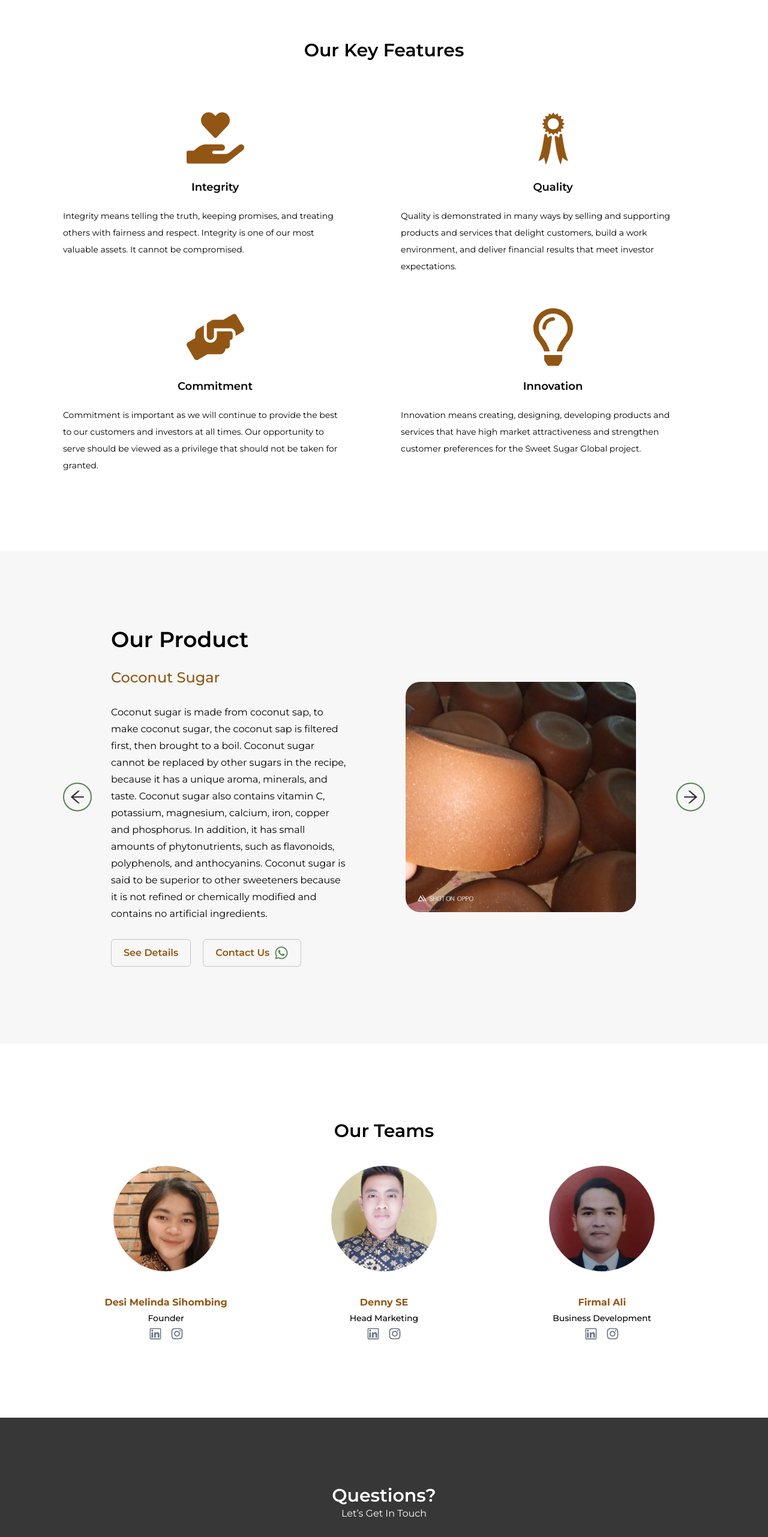
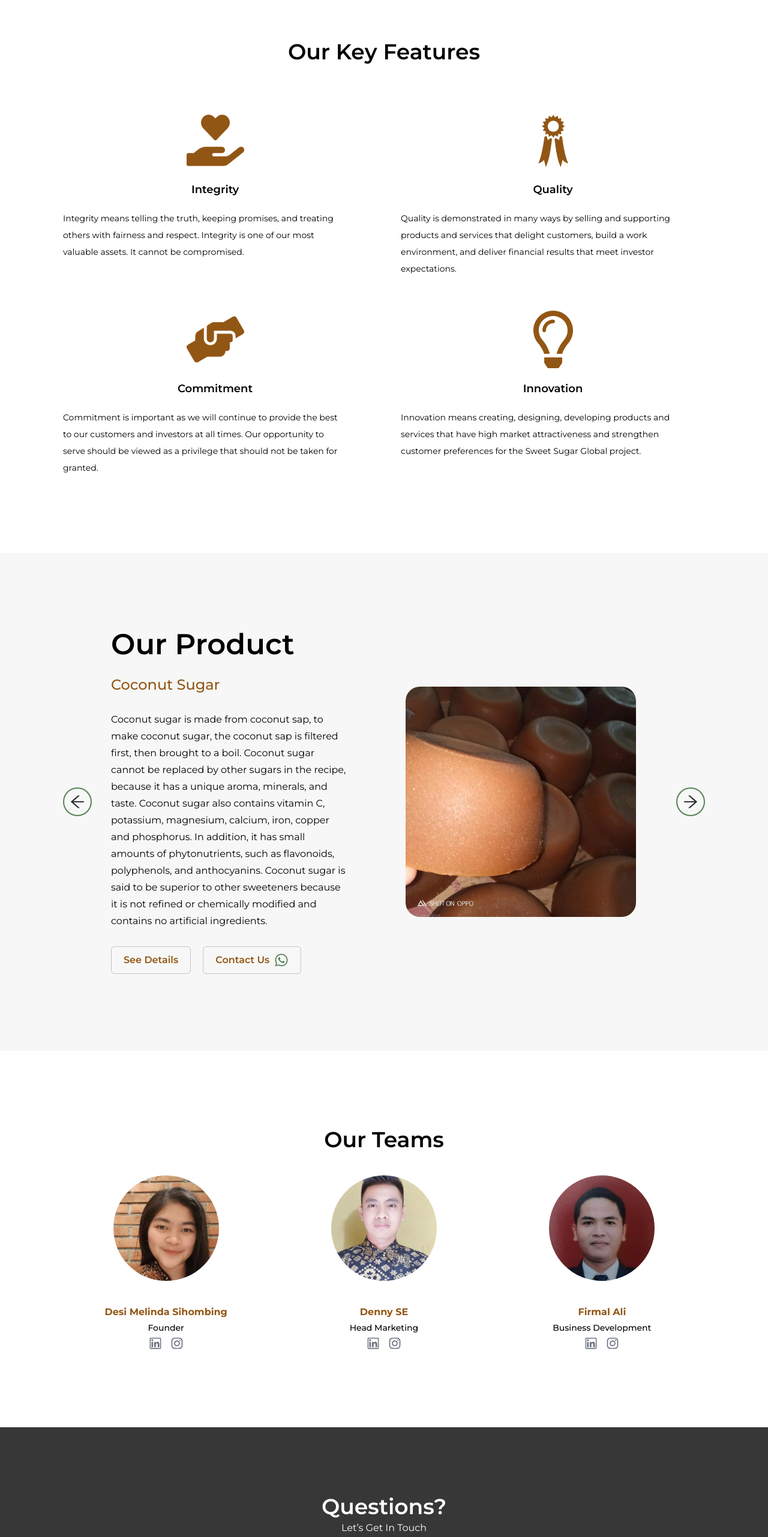
Before and after one commit to ReySuryanom/personal-company, a Next.js app: page / in a window 1280 px wide. Shown: the part 1584-4147 px from the top of the page at 60% size. Built offline with nearby package versions, Linux system fonts and the light colour scheme.

Commit message:
update fonts

```diff
--- a/components/authors.jsx
+++ b/components/authors.jsx
@@ -5,7 +5,7 @@ import { authorsList } from '../utils/constant';
 function Authors() {
   return (
     <section className="px-[105px] py-32" id="team">
-      <h2 className="mb-10 text-3xl font-semibold text-center">Our Teams</h2>
+      <h2 className="mb-10 text-4xl font-semibold text-center">Our Teams</h2>
       <div className="grid grid-cols-3 gap-x-5">
         {authorsList.map((list) => (
           <div key={list.name} className="space-y-1 text-center">
--- a/components/features.jsx
+++ b/components/features.jsx
@@ -4,7 +4,7 @@ import KeyFeature from './key-feature';
 function Features() {
   return (
     <section className="px-[105px] py-32" id="feature">
-      <h2 className="mb-20 text-3xl font-semibold text-center">
+      <h2 className="mb-20 text-4xl font-semibold text-center">
         Our Key Features
       </h2>
       <div className="grid grid-cols-2 gap-14">
--- a/components/footer.jsx
+++ b/components/footer.jsx
@@ -6,7 +6,7 @@ function Footer() {
   return (
     <>
       <footer className="bg-[#373737] px-[105px] py-28 text-white" id="contact">
-        <h2 className="text-3xl font-semibold text-center">Questions?</h2>
+        <h2 className="mb-1 text-4xl font-semibold text-center">Questions?</h2>
         <p className="text-center mb-14">Let’s Get In Touch</p>
         <div className="space-y-7">
           <a href="#header" className="text-4xl font-bold leading-6 text-white">
--- a/components/product-item.jsx
+++ b/components/product-item.jsx
@@ -9,7 +9,7 @@ function ProductItem({ product }) {
   return (
     <article className="flex items-center px-8">
       <div className="w-1/2 space-y-7">
-        <h2 className="text-4xl font-semibold">Our Product</h2>
+        <h2 className="text-5xl font-semibold">Our Product</h2>
         <h3 className="text-2xl font-medium capitalize text-primary">
           {title}
         </h3>
```
